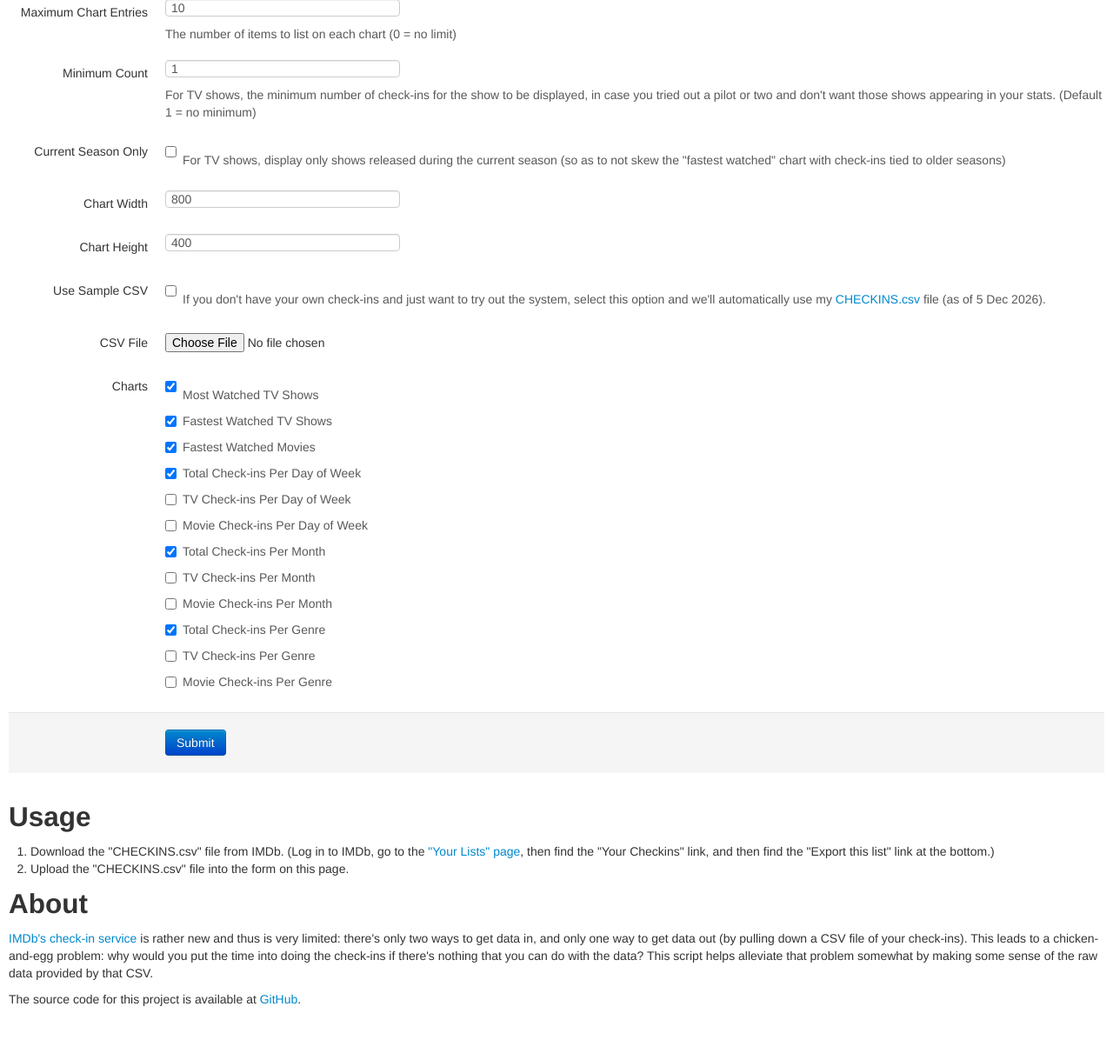
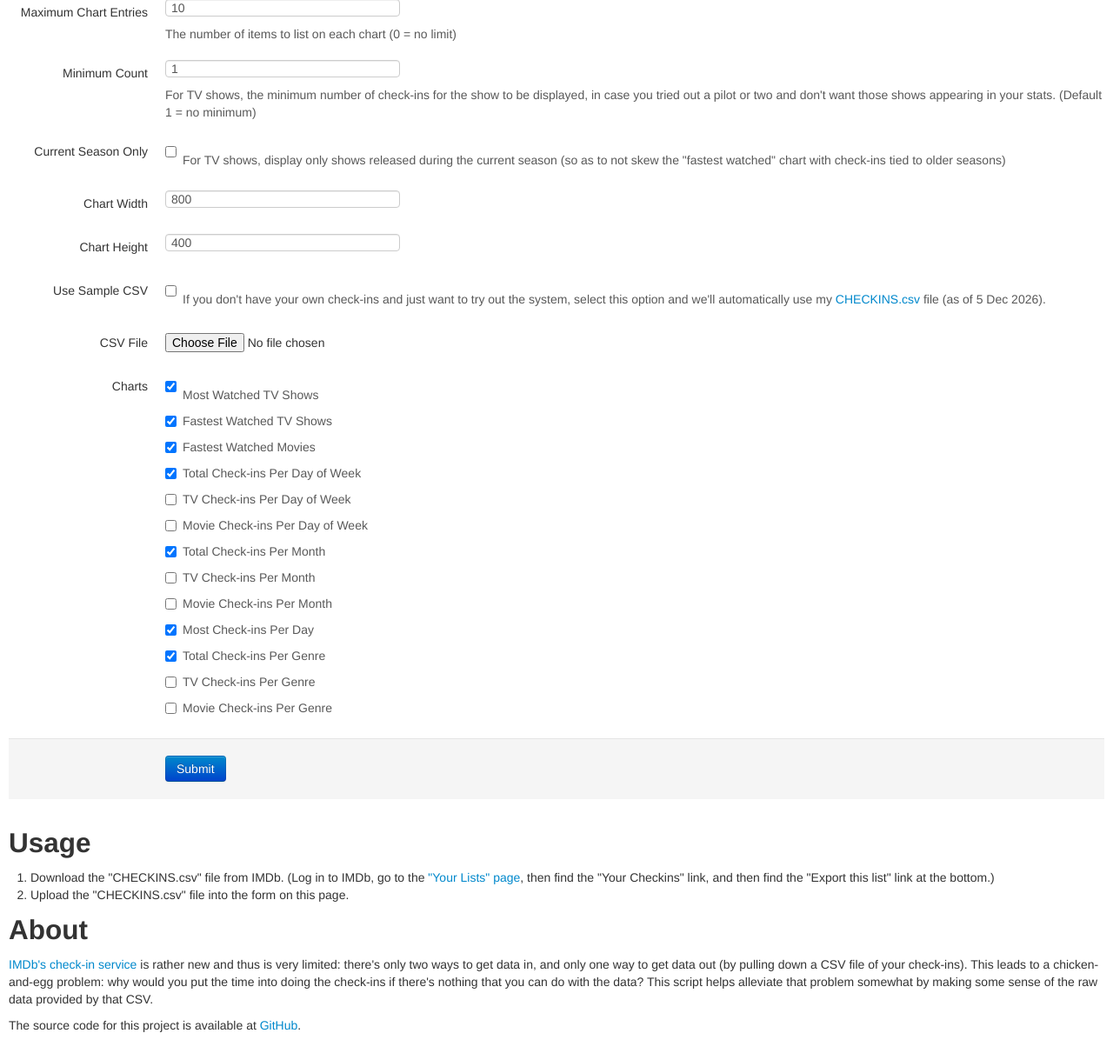
Before and after one commit to curtisgibby/parse_imdb_checkins, a PHP site: page / in a window 1280 px wide. Shown: the part 71-1290 px from the top of the page at 87% size. Before the commit the page ends 1228 px from the top, so only its background shows below. Run offline with PHP 8.4, Linux system fonts and the light colour scheme; some libraries are stand-ins or nearby versions.

Commit message:
add Most Check-ins Per Day;

```diff
--- a/index.php
+++ b/index.php
@@ -31,6 +31,7 @@ $defaults = array(
 		'genresTotal' => true,
 		'genresTv' => false,
 		'genresMovies' => false,
+		'busiestDays' => true,
 	)
 );
 
@@ -188,6 +189,17 @@ $charts = array(
 			'height' => $chartHeight
 		)
 	),
+	'busiestDays' => array(
+		'dataSource' => 'busiestDays',
+		'type' => 'Column',
+		'label' => 'Check-ins',
+		'maximum_entries_filterable' => true,
+		'chartOptions' => array(
+			'title' => 'Most Check-ins Per Day',
+			'width' => $chartWidth,
+			'height' => $chartHeight
+		)
+	),
 	'genresTotal' => array(
 		'dataSource' => "genresTotal",
 		'type' => 'Column',
@@ -312,7 +324,7 @@ if (!empty($_POST)):
 			'December' => 0
 		);
 
-		$genresTotal = $genresTv = $genresMovies = array();
+		$busiestDays = $genresTotal = $genresTv = $genresMovies = array();
 
 		$i = 0;
 		while (($row = fgetcsv($handle, 1000, ",")) !== FALSE) {
@@ -341,9 +353,15 @@ if (!empty($_POST)):
 
 			$dayOfWeek = date('l', $checkinTime);
 			$month = date('F', $checkinTime);
+			$date = date('D, d M Y', $checkinTime);
 
 			$daysOfWeekTotal[$dayOfWeek]++;
 			$monthsTotal[$month]++;
+
+			if(!array_key_exists($date, $busiestDays)) {
+				$busiestDays[$date] = 0;
+			}
+			$busiestDays[$date]++;
 
 			foreach ($genres as $genre) {
 				if(!array_key_exists($genre, $genresTotal)) {
@@ -428,6 +446,7 @@ if (!empty($_POST)):
 	asort($fastestWatchedMovies);
 	arsort($mostWatched);
 	arsort($genresTotal);
+	arsort($busiestDays);
 	arsort($genresTv);
 	arsort($genresMovies);
 
```
Also changed, not shown: README.md.
